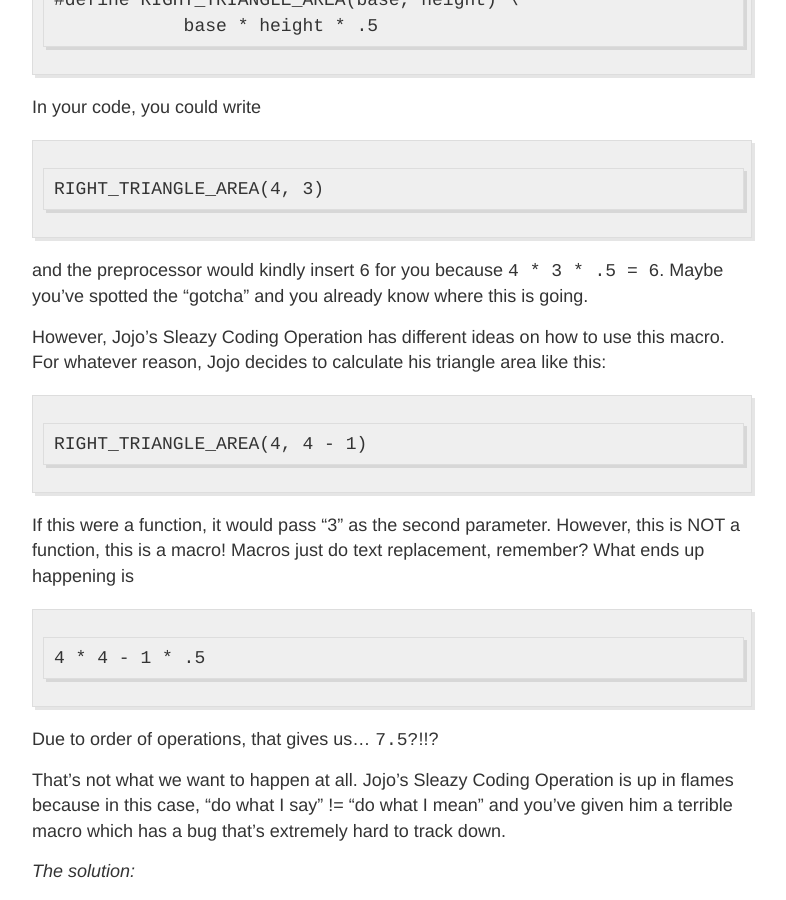
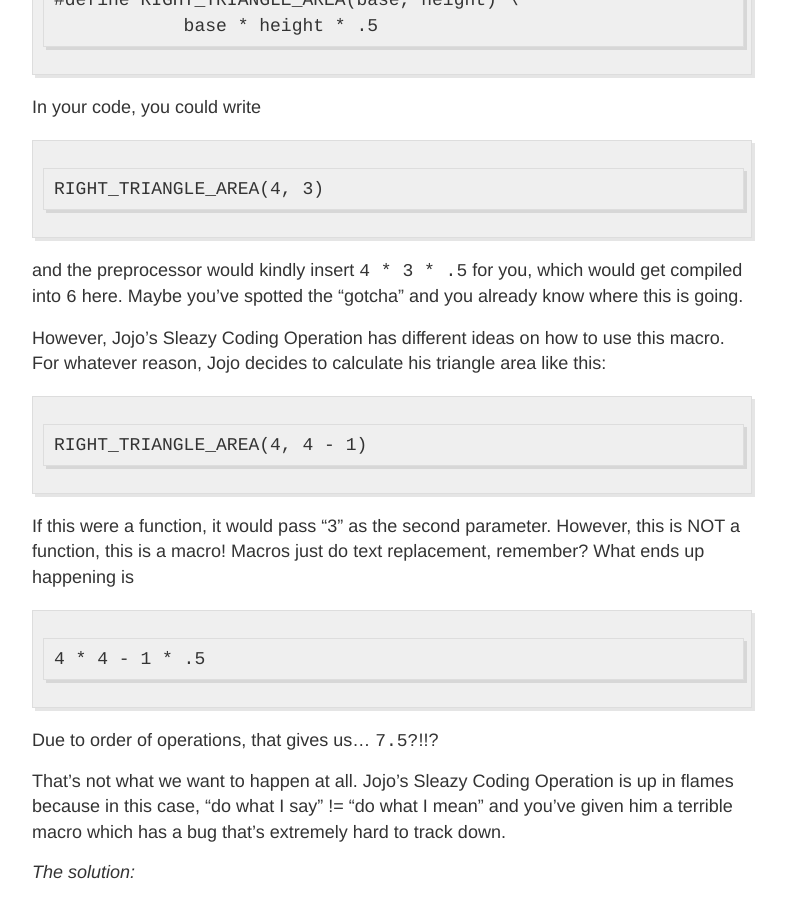
Before and after one commit to mrb113/mrb113.github.io, a Jekyll site: the page built from _posts/2015-12-1-Macros.md, in a window 1280 px wide and 900 px high, scrolled down 1130 px. Shown: the whole window, without its empty margins (248-1034 px from the left). Built offline with Jekyll 4.4.1, drawn with Linux system fonts in a browser that asks for light colours; Markdown is read by kramdown in place of the engine named in the settings; comment, search, counter and statistics services are not loaded.

Commit message:
Amend misleading wording

````diff
--- a/_posts/2015-12-1-Macros.md
+++ b/_posts/2015-12-1-Macros.md
@@ -35,7 +35,7 @@ In your code, you could write
 RIGHT_TRIANGLE_AREA(4, 3)
 ```
 
-and the preprocessor would kindly insert `6` for you because `4 * 3 * .5 = 6`.
+and the preprocessor would kindly insert `4 * 3 * .5` for you, which would get compiled into `6` here.
 Maybe you've spotted the "gotcha" and you already know where this is going.
 
 However, Jojo's Sleazy Coding Operation has different ideas on how to use this macro.
````
